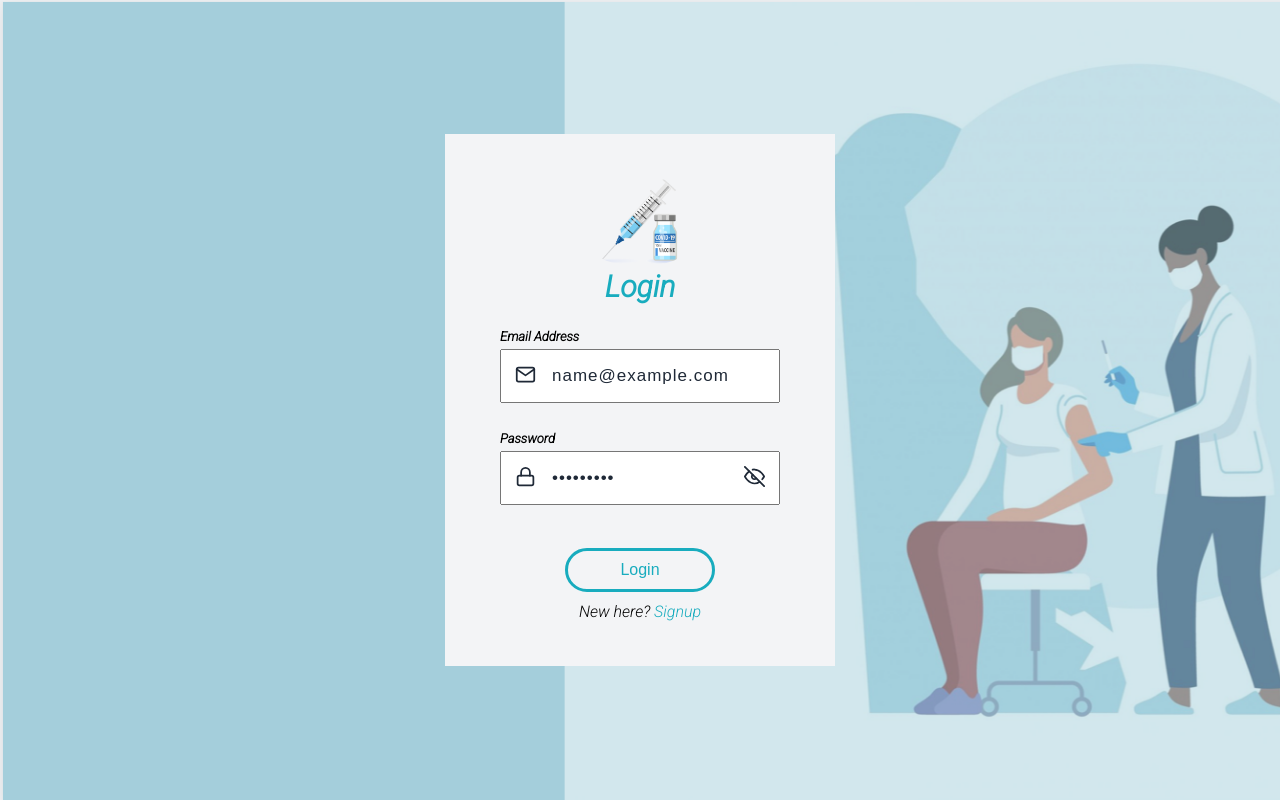
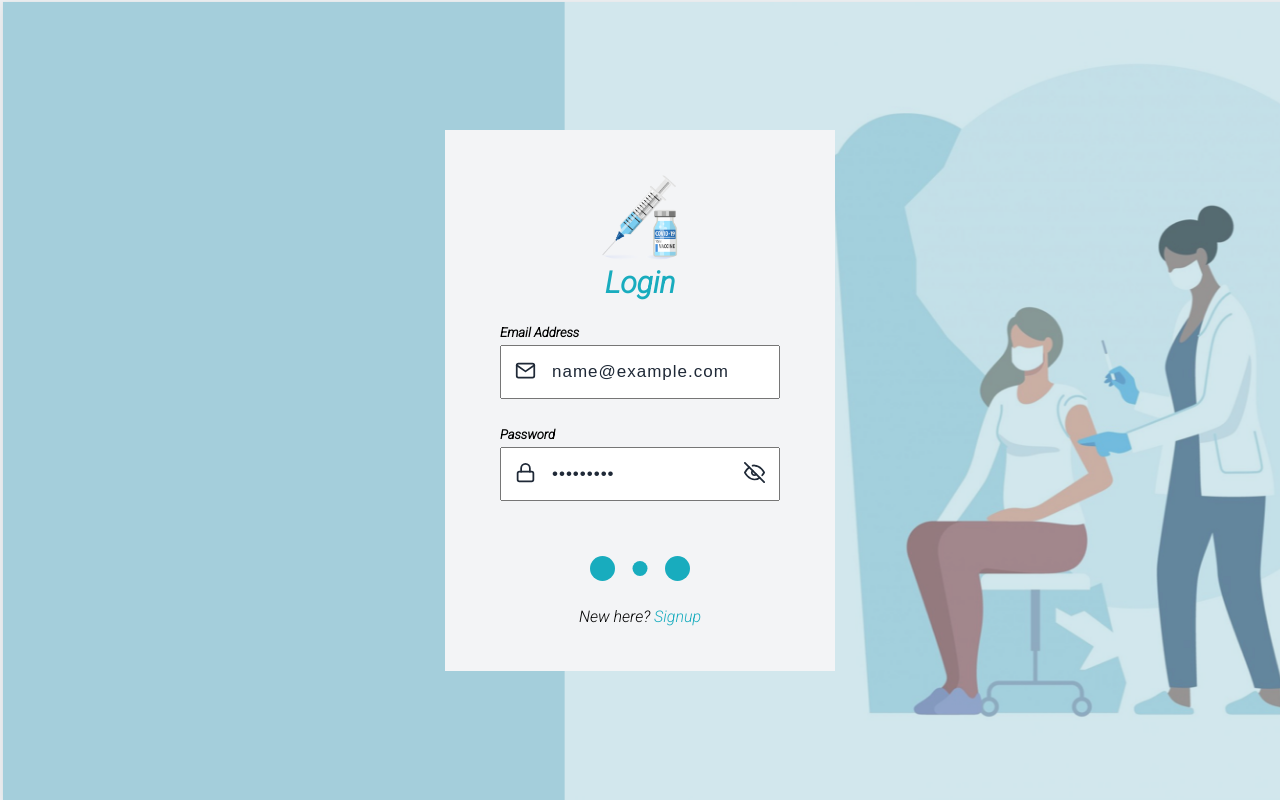
Before and after one commit to Wannakorn-C/VaccinationForm, a React (Create React App) app: page / in a window 1280 px wide. Both pictures are taken after typing "name@example.com", "Sample123" into the empty fields and a click on the button "Login". Built offline with nearby package versions, Linux system fonts and the light colour scheme.

Commit message:
Add spinner

```diff
--- a/src/App.js
+++ b/src/App.js
@@ -3,6 +3,8 @@ import Home from './pages/Home';
 import Login from './pages/Login';
 //styled components
 import {StyledContainer} from './components/Styles';
+//Loader css
+import "react-loader-spinner/dist/loader/css/react-spinner-loader.css";
 import {
   BrowserRouter as Router,
   Switch,
--- a/src/pages/Login.js
+++ b/src/pages/Login.js
@@ -9,16 +9,18 @@ import {StyledTextInput,
     ButtonGroup,
     ExtraText,
     TextLink
-} from './../components/Styles'
+} from './../components/Styles';
 
-import Logo from './../assets/VaccineLogo.png'
+import Logo from './../assets/VaccineLogo.png';
 
 //Fromik
 import {Formik,Form} from 'formik';
 import {TextInput} from './../components/FormLib';
 import * as Yup from 'yup';
 //icons
-import {FiMail,FiLock} from 'react-icons/fi'
+import {FiMail,FiLock} from 'react-icons/fi';
+//Loader
+import Loader from 'react-loader-spinner';
 
 const Login =() =>{
     return(
@@ -46,7 +48,7 @@ const Login =() =>{
                     console.log(values);
                 }}
                 >
-                    {()=>(
+                    {({isSubmitting})=>(
                         <Form>
                             <TextInput
                                 name="email"
@@ -64,7 +66,15 @@ const Login =() =>{
 
                             />
                             <ButtonGroup>
-                                <StyledFormButton type="submit">Login</StyledFormButton>
+                                {!isSubmitting && (<StyledFormButton type="submit">Login</StyledFormButton>)}
+                                {isSubmitting &&(
+                                    <Loader
+                                        type="ThreeDots"
+                                        color={colors.theme}
+                                        height={49}
+                                        width={100}
+                                    />
+                                )}
                             </ButtonGroup>
                         </Form>
                     )}
```
